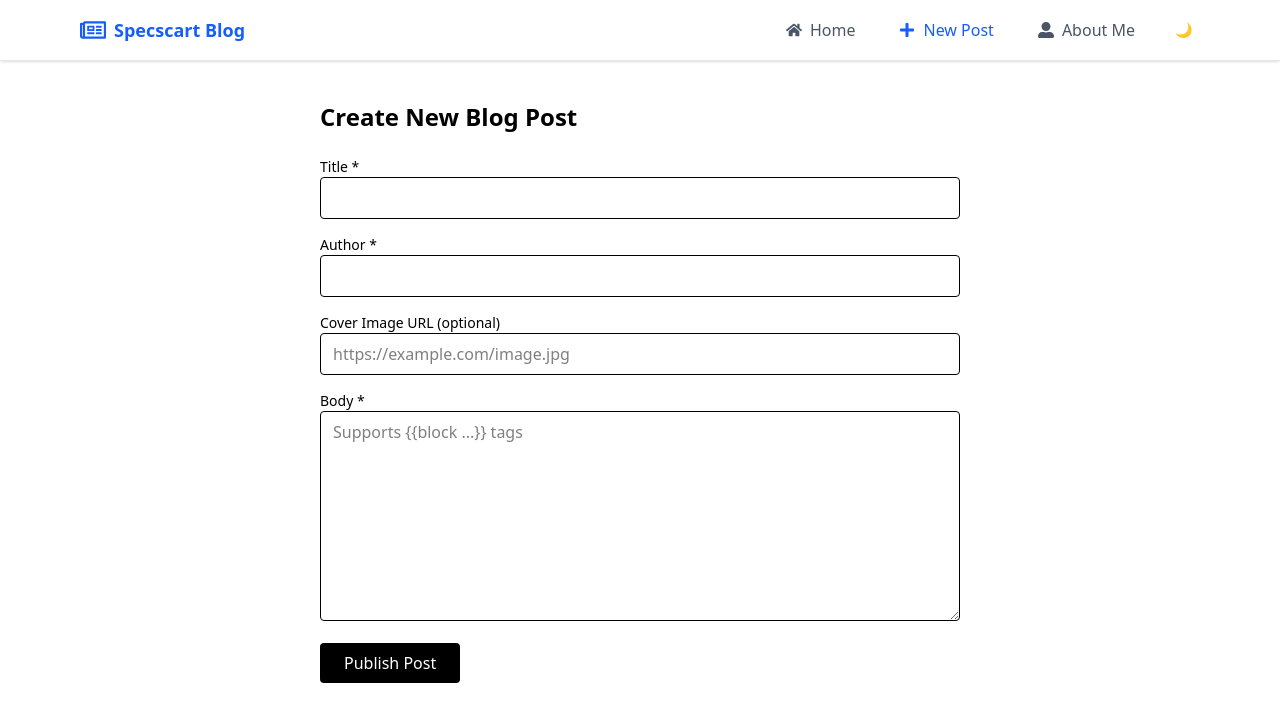
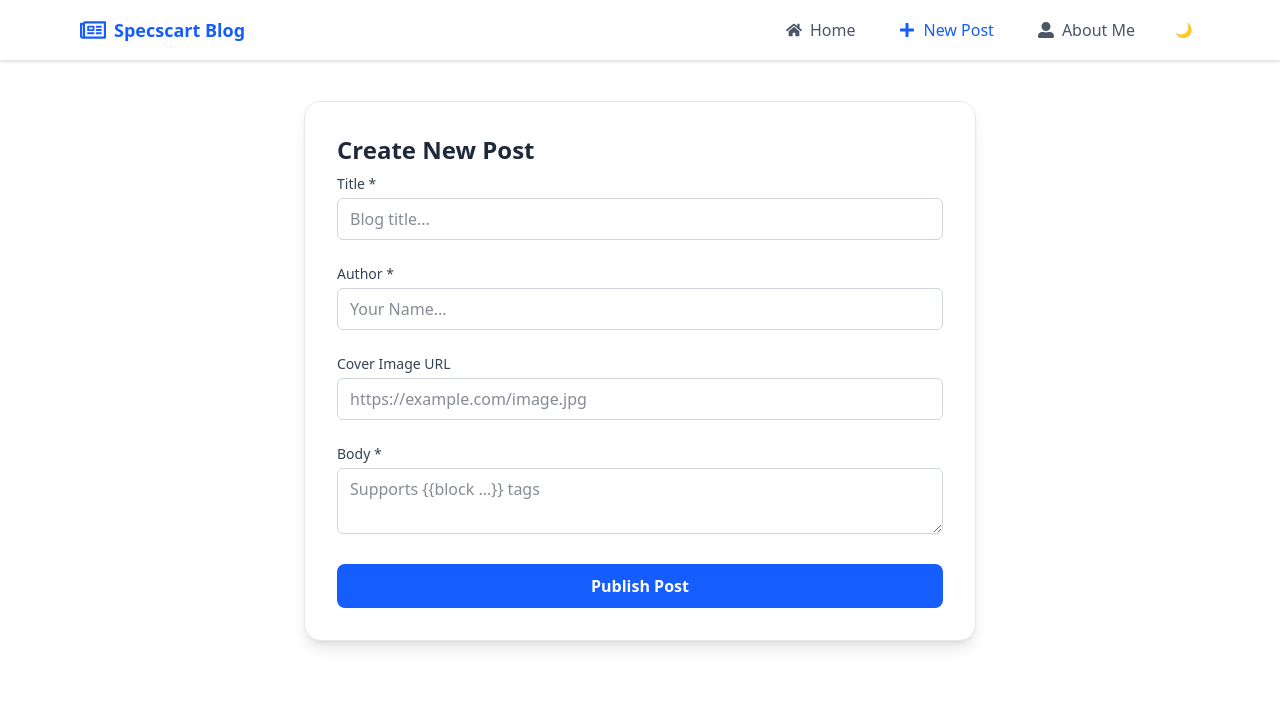
Before and after one commit to n2sharma/my-blog-website, a Next.js app: page /create in a window 1280 px wide. Shown: the top 722 px of the page. Built offline with nearby package versions, Linux system fonts and the light colour scheme.

Commit message:
feat: code refactorig done

```diff
--- a/app/create/page.tsx
+++ b/app/create/page.tsx
@@ -1,131 +1,11 @@
 "use client";
 
-import { useState } from "react";
-import { useRouter } from "next/navigation";
+import PostForm from "@/components/PostForm";
 
 export default function CreatePostPage() {
-  const router = useRouter();
-  const [form, setForm] = useState({
-    title: "",
-    author: "",
-    cover: "",
-    body: "",
-  });
-
-  const [error, setError] = useState("");
-  const [submitting, setSubmitting] = useState(false);
-
-  const isValidUrl = (url: string) => {
-    try {
-      return Boolean(new URL(url));
-    } catch {
-      return false;
-    }
-  };
-
-  const handleSubmit = async (e: React.FormEvent) => {
-    e.preventDefault();
-    setError("");
-
-    const { title, author, body, cover } = form;
-    if (!title || !author || !body) {
-      return setError("Please fill in all required fields.");
-    }
-    if (cover && !isValidUrl(cover)) {
-      return setError("Cover image must be a valid URL.");
-    }
-
-    try {
-      setSubmitting(true);
-      const res = await fetch("/api/posts", {
-        method: "POST",
-        headers: { "Content-Type": "application/json" },
-        body: JSON.stringify(form),
-      });
-
-      if (!res.ok) {
-        const { error } = await res.json();
-        throw new Error(error || "Failed to create post");
-      }
-
-      router.push("/");
-      // eslint-disable-next-line @typescript-eslint/no-explicit-any
-    } catch (err: any) {
-      setError(err.message);
-    } finally {
-      setSubmitting(false);
-    }
-  };
-
-  const handleChange = (
-    e: React.ChangeEvent<HTMLInputElement | HTMLTextAreaElement>
-  ) => {
-    setForm({ ...form, [e.target.name]: e.target.value });
-  };
-
   return (
-    <div className="max-w-2xl mx-auto py-10 px-4">
-      <h1 className="text-2xl font-bold mb-6">Create New Blog Post</h1>
-
-      <form onSubmit={handleSubmit} className="space-y-4">
-        <div>
-          <label className="block text-sm font-medium">Title *</label>
-          <input
-            name="title"
-            value={form.title}
-            onChange={handleChange}
-            className="w-full border px-3 py-2 rounded"
-            required
-          />
-        </div>
-
-        <div>
-          <label className="block text-sm font-medium">Author *</label>
-          <input
-            name="author"
-            value={form.author}
-            onChange={handleChange}
-            className="w-full border px-3 py-2 rounded"
-            required
-          />
-        </div>
-
-        <div>
-          <label className="block text-sm font-medium">
-            Cover Image URL (optional)
-          </label>
-          <input
-            name="cover"
-            value={form.cover}
-            onChange={handleChange}
-            className="w-full border px-3 py-2 rounded"
-            placeholder="https://example.com/image.jpg"
-          />
-        </div>
-
-        <div>
-          <label className="block text-sm font-medium">Body *</label>
-          <textarea
-            name="body"
-            rows={8}
-            value={form.body}
-            onChange={handleChange}
-            className="w-full border px-3 py-2 rounded"
-            required
-            placeholder="Supports {{block ...}} tags"
-          />
-        </div>
-
-        {error && <p className="text-sm text-red-500">{error}</p>}
-
-        <button
-          type="submit"
-          disabled={submitting}
-          className="bg-black text-white px-6 py-2 rounded hover:bg-gray-800 disabled:opacity-50"
-        >
-          {submitting ? "Publishing…" : "Publish Post"}
-        </button>
-      </form>
-    </div>
+    <section className="max-w-3xl mx-auto px-4 py-10">
+      <PostForm /> {/* no initial, no postId → create mode */}
+    </section>
   );
 }
--- a/components/PostForm.tsx
+++ b/components/PostForm.tsx
@@ -78,14 +78,19 @@ export default function PostForm({ initial, postId }: Props) {
   return (
     <form
       onSubmit={handleSubmit}
-      className="space-y-6 bg-white dark:bg-zinc-900 p-6 rounded-xl shadow max-w-2xl mx-auto"
+      className="max-w-2xl mx-auto bg-white dark:bg-zinc-900 rounded-2xl p-8 shadow-lg space-y-6 border border-gray-200 dark:border-zinc-800 transition-all"
     >
+      <h2 className="text-2xl font-semibold text-gray-800 dark:text-gray-100 mb-2">
+        {postId ? "Edit Post" : "Create New Post"}
+      </h2>
+
       <FormField
         label="Title *"
         name="title"
         value={form.title}
         onChange={handleChange}
         required
+        placeholder="Blog title..."
       />
 
       <FormField
@@ -94,6 +99,7 @@ export default function PostForm({ initial, postId }: Props) {
         value={form.author}
         onChange={handleChange}
         required
+        placeholder="Your Name..."
       />
 
       <FormField
@@ -118,7 +124,7 @@ export default function PostForm({ initial, postId }: Props) {
       <button
         type="submit"
         disabled={submitting}
-        className="bg-blue-600 hover:bg-blue-700 text-white font-medium px-6 py-2 rounded-md transition disabled:opacity-50"
+        className="w-full bg-blue-600 hover:bg-blue-700 text-white font-semibold py-2.5 rounded-lg transition disabled:opacity-50 disabled:cursor-not-allowed cursor-pointer"
       >
         {submitting
           ? postId
```
Also changed, not shown: components/DarkToggle.tsx (deleted, +0 -44 lines), components/ProductCard.tsx (deleted).
